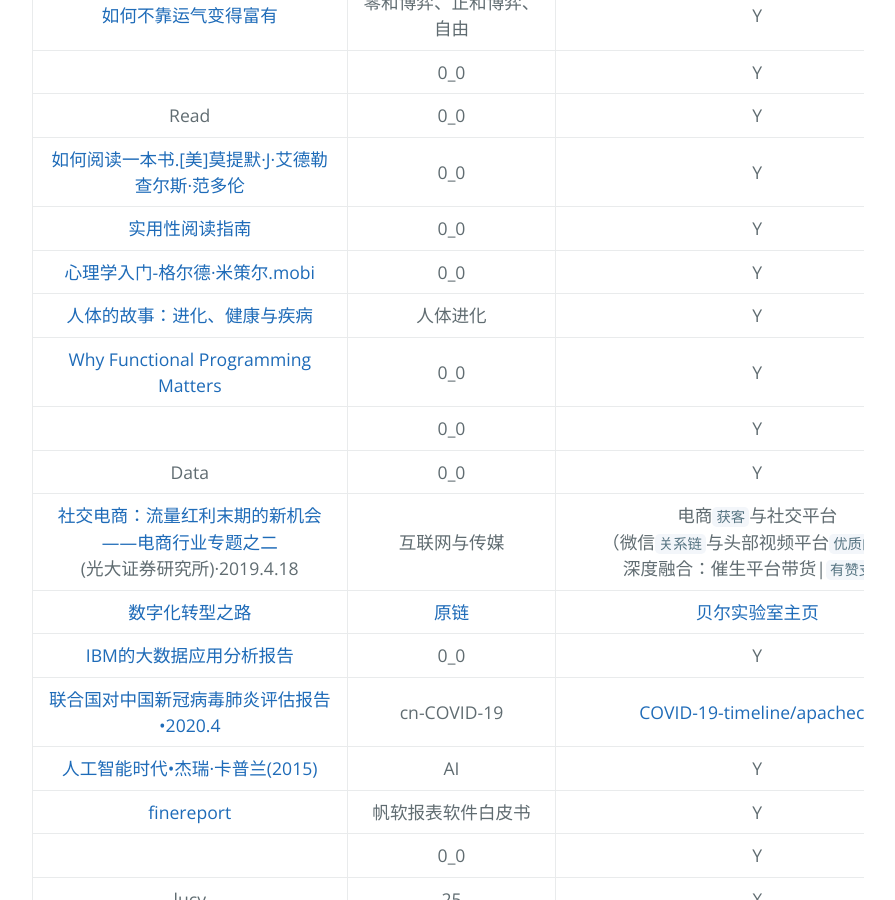
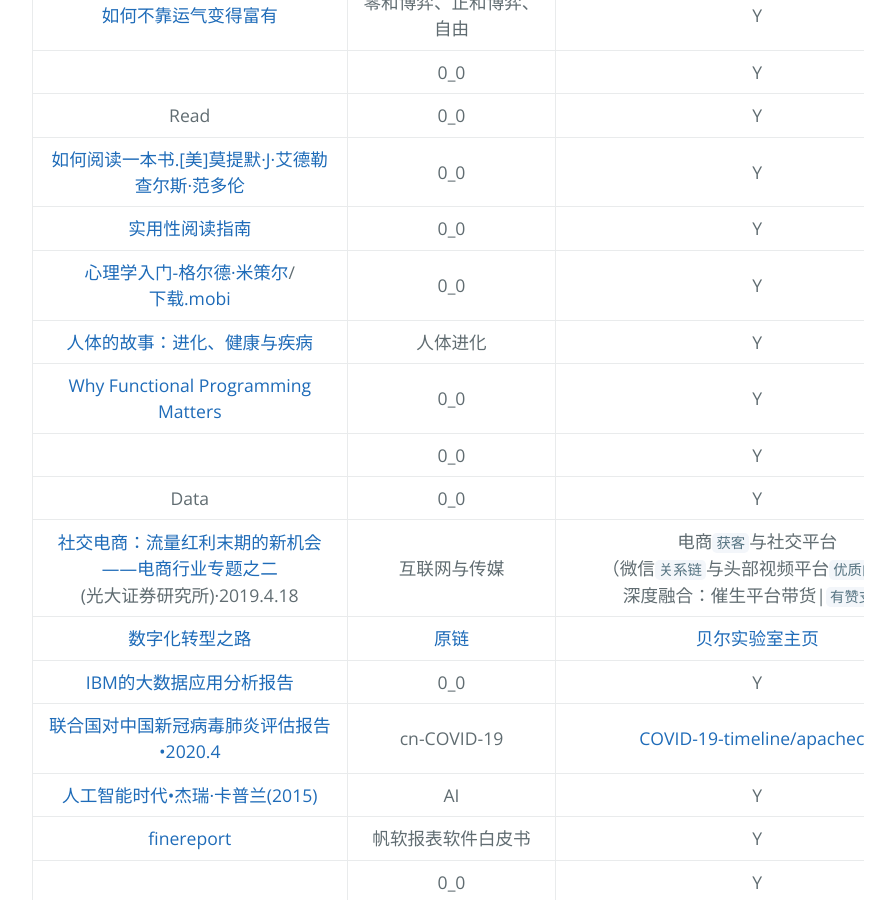
Before and after one commit to AmbroseRen/test, a Jekyll site: the page built from Library/PDF.md, in a window 1280 px wide and 900 px high, scrolled down 870 px. Shown: the whole window, without its empty margins (192-1087 px from the left). Built offline with Jekyll 4.4.1, drawn with Linux system fonts in a browser that asks for light colours; our own code applies the rules of GitHub Pages for plain Markdown files; the repository's description, which GitHub fills in, is left out.

Commit message:
Update PDF.md

```diff
--- a/Library/PDF.md
+++ b/Library/PDF.md
@@ -23,7 +23,7 @@
 | Read | 0_0 | Y |
 | [如何阅读一本书.[美]莫提默·J·艾德勒 查尔斯·范多伦](http://www.sssch.net/Admin/ckfinder/userfiles/files/shujixiazai/shujijijin/%E5%A6%82%E4%BD%95%E9%98%85%E8%AF%BB%E4%B8%80%E6%9C%AC%E4%B9%A6.pdf) | 0_0 | Y |
 | [实用性阅读指南](http://ebookimg.lorefree.com/assets/file/2019/04/14/172140/%E5%AE%9E%E7%94%A8%E6%80%A7%E9%98%85%E8%AF%BB%E6%8C%87%E5%8D%97.pdf) | 0_0 | Y |
-| [心理学入门-格尔德·米策尔.mobi](心理学入门-格尔德·米策尔.mobi) | 0_0 | Y |
+| [心理学入门-格尔德·米策尔](https://cdn.jsdelivr.net/gh/AmbroseRen/test@master/Library/Society/Psychology/mobi%E5%BF%83%E7%90%86%E5%AD%A6%E5%85%A5%E9%97%A8.pdf)/[下载.mobi](心理学入门-格尔德·米策尔.mobi) | 0_0 | Y |
 | [人体的故事：进化、健康与疾病](https://cdn.jsdelivr.net/gh/AmbroseRen/Picture@master/book/History/%E4%BA%BA%E4%BD%93%E7%9A%84%E6%95%85%E4%BA%8B%20%E8%BF%9B%E5%8C%96%20%E5%81%A5%E5%BA%B7%E4%B8%8E%E7%96%BE%E7%97%85.pdf) | 人体进化 | Y |
 | [Why Functional Programming Matters](https://www.cs.kent.ac.uk/people/staff/dat/miranda/whyfp90.pdf) | 0_0 | Y |
 | []() | 0_0 | Y |
```
